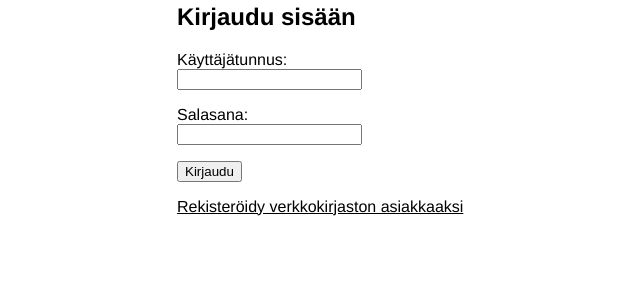
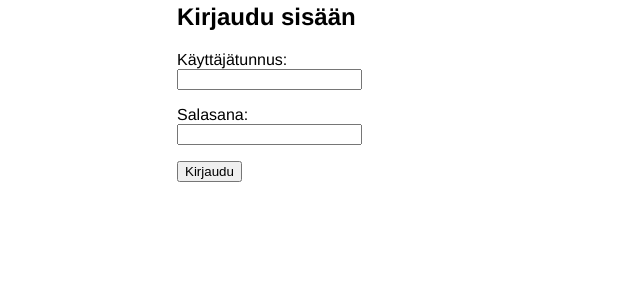
Before and after one commit to jattajulia/Kirjastosovellus, a Flask app: page /login in a window 1280 px wide. Shown: the part 277-577 px from the top of the page, without its empty margins (103-743 px from the left). Run offline with Flask 2, Linux system fonts and the light colour scheme.

Commit message:
remove unnecessary link to registration page

```diff
--- a/templates/login.html
+++ b/templates/login.html
@@ -10,8 +10,4 @@ Salasana:<br><input type="password" name="password">
 <p>
 <input type="submit" value="Kirjaudu">
 </form>
-<a href="/register">Rekisteröidy verkkokirjaston asiakkaaksi</a>
-
-<p>
-
 {% endblock %}
```
